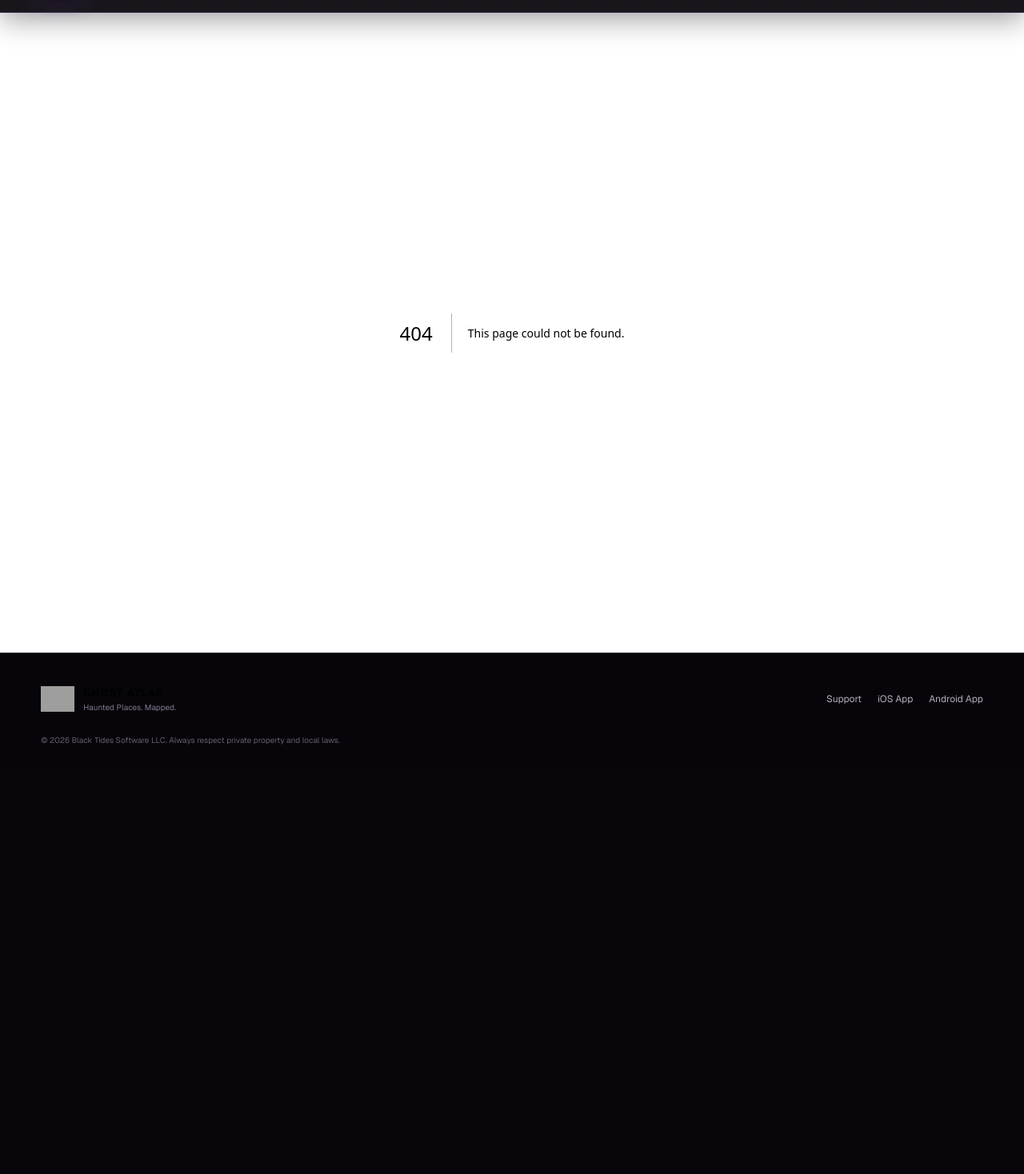
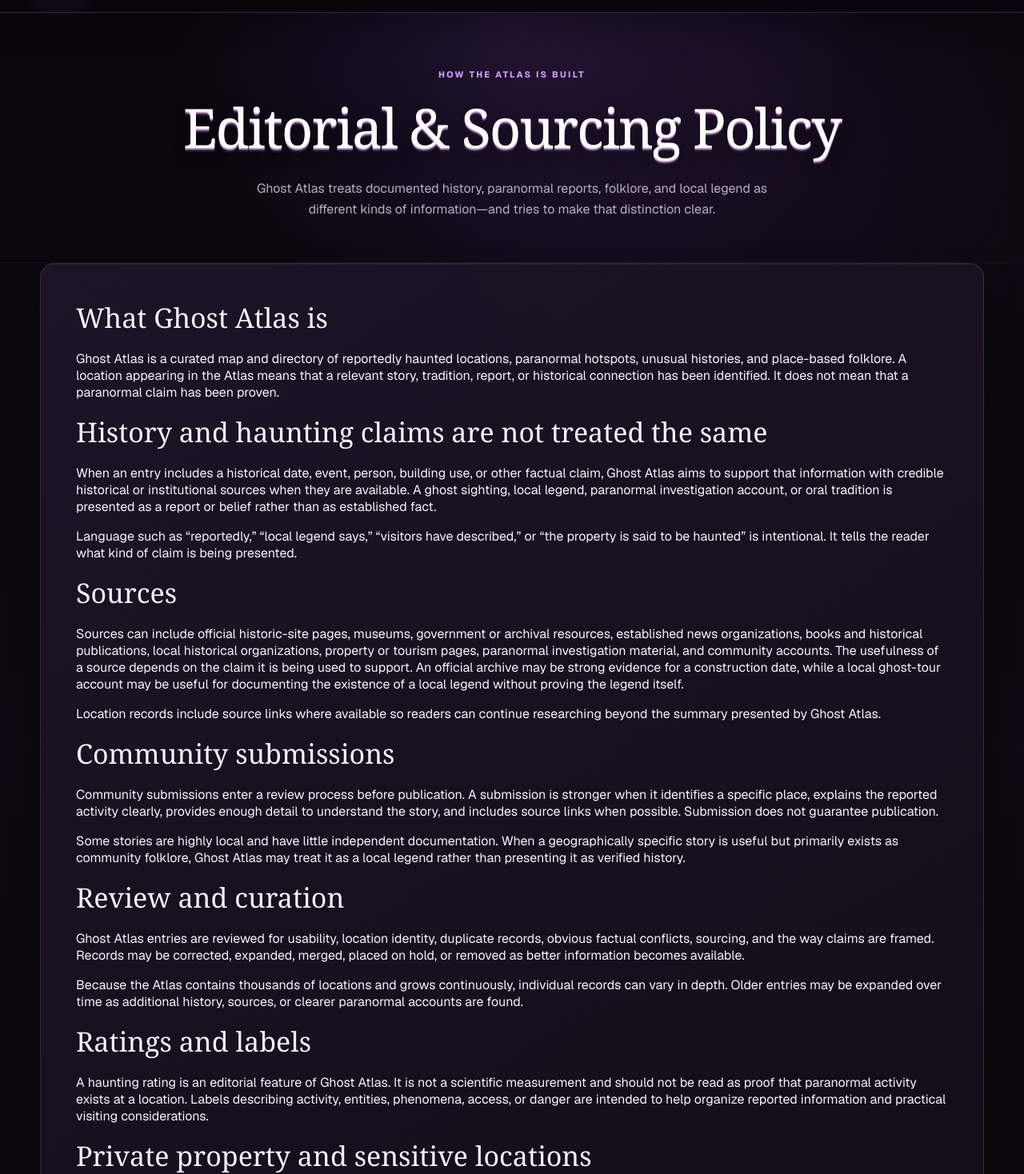
Before and after one commit to brquick-code/ghost-atlas-web, a Next.js app: page /editorial-policy in a window 1280 px wide. Before the commit this address had no page. Shown: the part 56-1524 px from the top of the page at 80% size. Before the commit the page ends 1024 px from the top, so only its background shows below. Built offline with nearby package versions, Linux system fonts and the light colour scheme; grey boxes are pictures that could not be loaded.

Commit message:
Add Ghost Atlas editorial and sourcing policy

```diff
--- /dev/null
+++ b/app/editorial-policy/page.tsx
@@ -0,0 +1,54 @@
+import type { Metadata } from 'next';
+
+export const metadata: Metadata = {
+  title: 'Editorial & Sourcing Policy',
+  description: 'How Ghost Atlas researches, reviews, sources, and presents haunted-location history, folklore, and paranormal reports.',
+  alternates: { canonical: '/editorial-policy' },
+};
+
+export default function EditorialPolicyPage() {
+  return (
+    <main className="app-page">
+      <section className="page-hero compact-hero">
+        <p className="eyebrow">HOW THE ATLAS IS BUILT</p>
+        <h1>Editorial &amp; Sourcing Policy</h1>
+        <p>Ghost Atlas treats documented history, paranormal reports, folklore, and local legend as different kinds of information—and tries to make that distinction clear.</p>
+      </section>
+
+      <section className="content-shell">
+        <article className="panel location-story">
+          <h2>What Ghost Atlas is</h2>
+          <p>Ghost Atlas is a curated map and directory of reportedly haunted locations, paranormal hotspots, unusual histories, and place-based folklore. A location appearing in the Atlas means that a relevant story, tradition, report, or historical connection has been identified. It does not mean that a paranormal claim has been proven.</p>
+
+          <h2>History and haunting claims are not treated the same</h2>
+          <p>When an entry includes a historical date, event, person, building use, or other factual claim, Ghost Atlas aims to support that information with credible historical or institutional sources when they are available. A ghost sighting, local legend, paranormal investigation account, or oral tradition is presented as a report or belief rather than as established fact.</p>
+          <p>Language such as “reportedly,” “local legend says,” “visitors have described,” or “the property is said to be haunted” is intentional. It tells the reader what kind of claim is being presented.</p>
+
+          <h2>Sources</h2>
+          <p>Sources can include official historic-site pages, museums, government or archival resources, established news organizations, books and historical publications, local historical organizations, property or tourism pages, paranormal investigation material, and community accounts. The usefulness of a source depends on the claim it is being used to support. An official archive may be strong evidence for a construction date, while a local ghost-tour account may be useful for documenting the existence of a local legend without proving the legend itself.</p>
+          <p>Location records include source links where available so readers can continue researching beyond the summary presented by Ghost Atlas.</p>
+
+          <h2>Community submissions</h2>
+          <p>Community submissions enter a review process before publication. A submission is stronger when it identifies a specific place, explains the reported activity clearly, provides enough detail to understand the story, and includes source links when possible. Submission does not guarantee publication.</p>
+          <p>Some stories are highly local and have little independent documentation. When a geographically specific story is useful but primarily exists as community folklore, Ghost Atlas may treat it as a local legend rather than presenting it as verified history.</p>
+
+          <h2>Review and curation</h2>
+          <p>Ghost Atlas entries are reviewed for usability, location identity, duplicate records, obvious factual conflicts, sourcing, and the way claims are framed. Records may be corrected, expanded, merged, placed on hold, or removed as better information becomes available.</p>
+          <p>Because the Atlas contains thousands of locations and grows continuously, individual records can vary in depth. Older entries may be expanded over time as additional history, sources, or clearer paranormal accounts are found.</p>
+
+          <h2>Ratings and labels</h2>
+          <p>A haunting rating is an editorial feature of Ghost Atlas. It is not a scientific measurement and should not be read as proof that paranormal activity exists at a location. Labels describing activity, entities, phenomena, access, or danger are intended to help organize reported information and practical visiting considerations.</p>
+
+          <h2>Private property and sensitive locations</h2>
+          <p>A pin on Ghost Atlas never grants permission to enter a property. Visitors are expected to follow posted rules, operating hours, local law, and instructions from property owners or site managers. The Atlas may withhold, generalize, or revise location information when precision would create an unnecessary privacy, trespassing, safety, or preservation concern.</p>
+
+          <h2>Corrections</h2>
+          <p>Ghost Atlas is meant to improve as better information becomes available. If you find an incorrect historical fact, a broken source, a duplicate entry, an outdated access note, or a paranormal account that is being framed too strongly, email <a href="mailto:support@blacktidessoftware.com">support@blacktidessoftware.com</a> with the location name and supporting information.</p>
+
+          <h2>Editorial independence</h2>
+          <p>Advertising does not determine whether a location is included, how a haunting is rated, or how historical and paranormal claims are described. The purpose of Ghost Atlas editorial content is to help people discover and research unusual places while preserving the distinction between documented history and reported supernatural experience.</p>
+        </article>
+      </section>
+    </main>
+  );
+}
```
